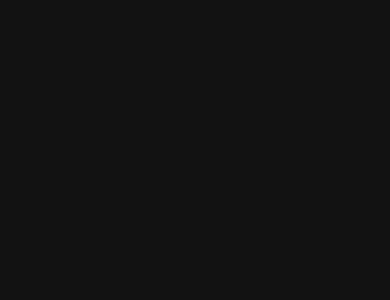
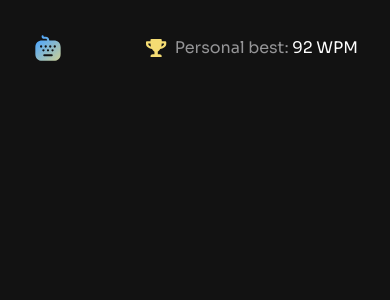
Before and after one commit to Friendlesso/Typing-Speed-Test, a React (Vite) app: page / in a window 390 px wide. Shown: the top 300 px of the page. Built offline with nearby package versions, Linux system fonts and the light colour scheme.

Commit message:
Added the Logo and Personal best components. Logo is finished having both the Desktop and Mobile styles. PB nas no funcionality yet

```diff
--- a/src/App.tsx
+++ b/src/App.tsx
@@ -1,8 +1,10 @@
+import { Header } from "./components/Header/Header"
 
 function App() {
 
   return (
     <>
+      <Header />
     </>
   )
 }
--- /dev/null
+++ b/src/components/Header/Header.tsx
@@ -0,0 +1,11 @@
+import { Logo } from "./Logo";
+import { PersonalBest } from "./PersonalBest";
+
+export function Header() {
+ return (
+  <header className="flex justify-between items-center">
+    <Logo />
+    <PersonalBest />
+  </header>
+ )
+}
--- /dev/null
+++ b/src/components/Header/Logo.tsx
@@ -0,0 +1,11 @@
+import DesktopLogo from '../../assets/icons/logo-large.svg';
+import MobileLogo from '../../assets/icons/logo-small.svg';
+
+export function Logo() {
+ return (
+  <div>
+    <img className='sm:block hidden' src={DesktopLogo} alt="Typing speed test logo" />
+    <img className='sm:hidden block' src={MobileLogo} alt="Typing speed test logo" />
+  </div>
+ )
+}
--- /dev/null
+++ b/src/components/Header/PersonalBest.tsx
@@ -0,0 +1,11 @@
+import PersonalBestIcon from '../../assets/icons/icon-personal-best.svg';
+
+export function PersonalBest() {
+
+  return (
+    <div className='flex items-center gap-2'>
+      <img src={PersonalBestIcon} alt="Personal best icon" />
+      <p className='text-(--neutral-400)'>Personal best: <span className='text-white'>92 WPM</span></p>
+    </div>
+  )
+}
--- a/src/index.css
+++ b/src/index.css
@@ -1,5 +1,33 @@
+@import url('https://fonts.googleapis.com/css2?family=Sora:wght@100..800&display=swap');
 @import 'tailwindcss';
 
+:root {
+  /* Neutral */
+  --neutral-900: hsl(0, 0%, 7%);
+
+  --neutral-800: hsl(0, 0%, 15%);
+
+  --neutral-500: hsl(240, 3%, 46%);
+
+  --neutral-400: hsl(240, 1%, 59%);
+
+  /* Blue */
+  --blue-600: hsl(214, 100%, 55%);
+  --blue-400: hsl(210, 100%, 65%);
+
+  /* Red */
+  --red-500: hsl(354, 63%, 57%);
+
+  /* Green */
+  --green-500: hsl(140, 63%, 57%);
+
+  /* Yellow */
+  --yellow-400: hsl(49, 85%, 70%);
+
+}
+
 body {
-  background-color: #121212;
+  font-family: 'Sora', sans-serif;
+  background-color: var(--neutral-900);
+  padding: 2rem 2rem;
 }
```
Also changed, not shown: src/assets/font/Sora-VariableFont_wght.ttf (deleted).
